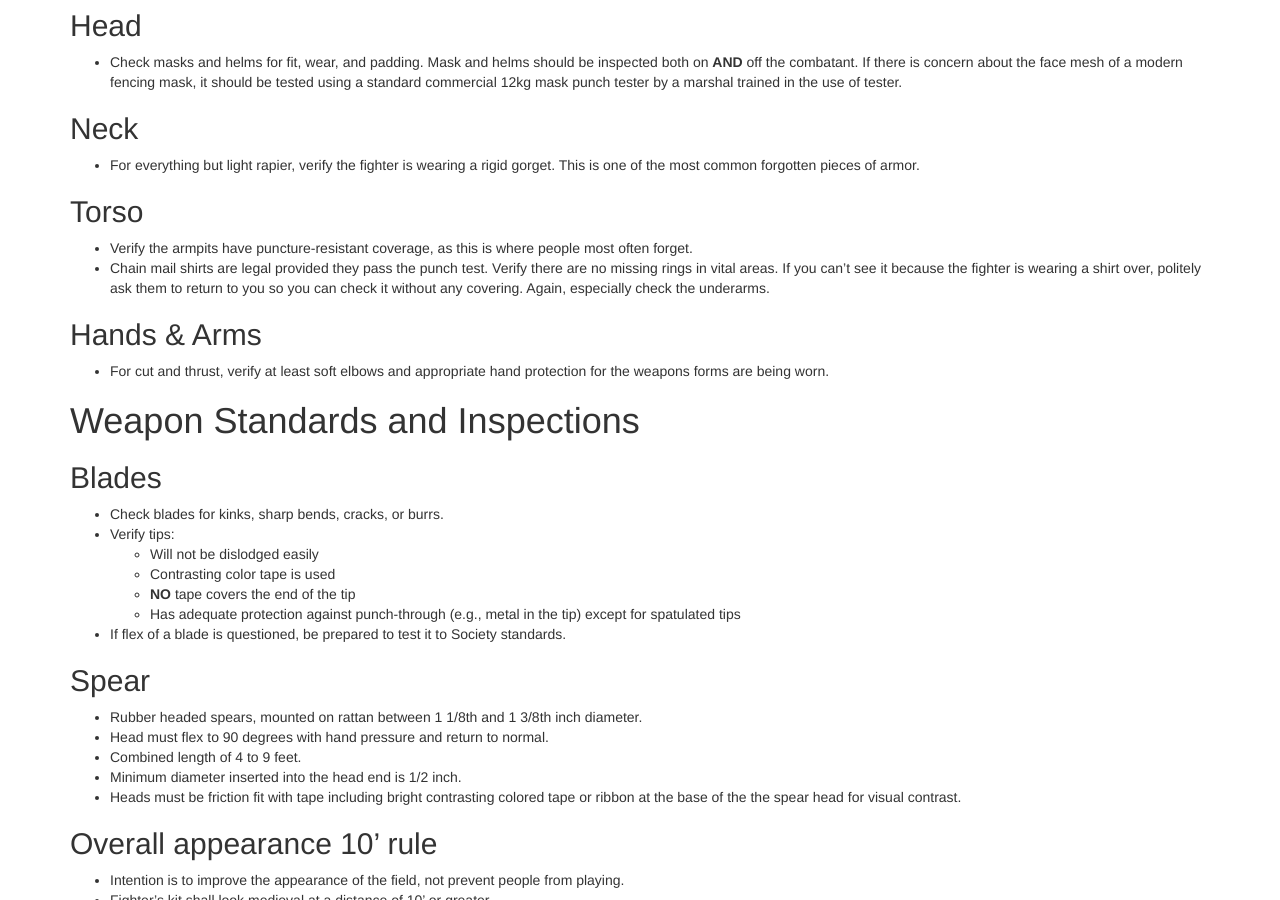
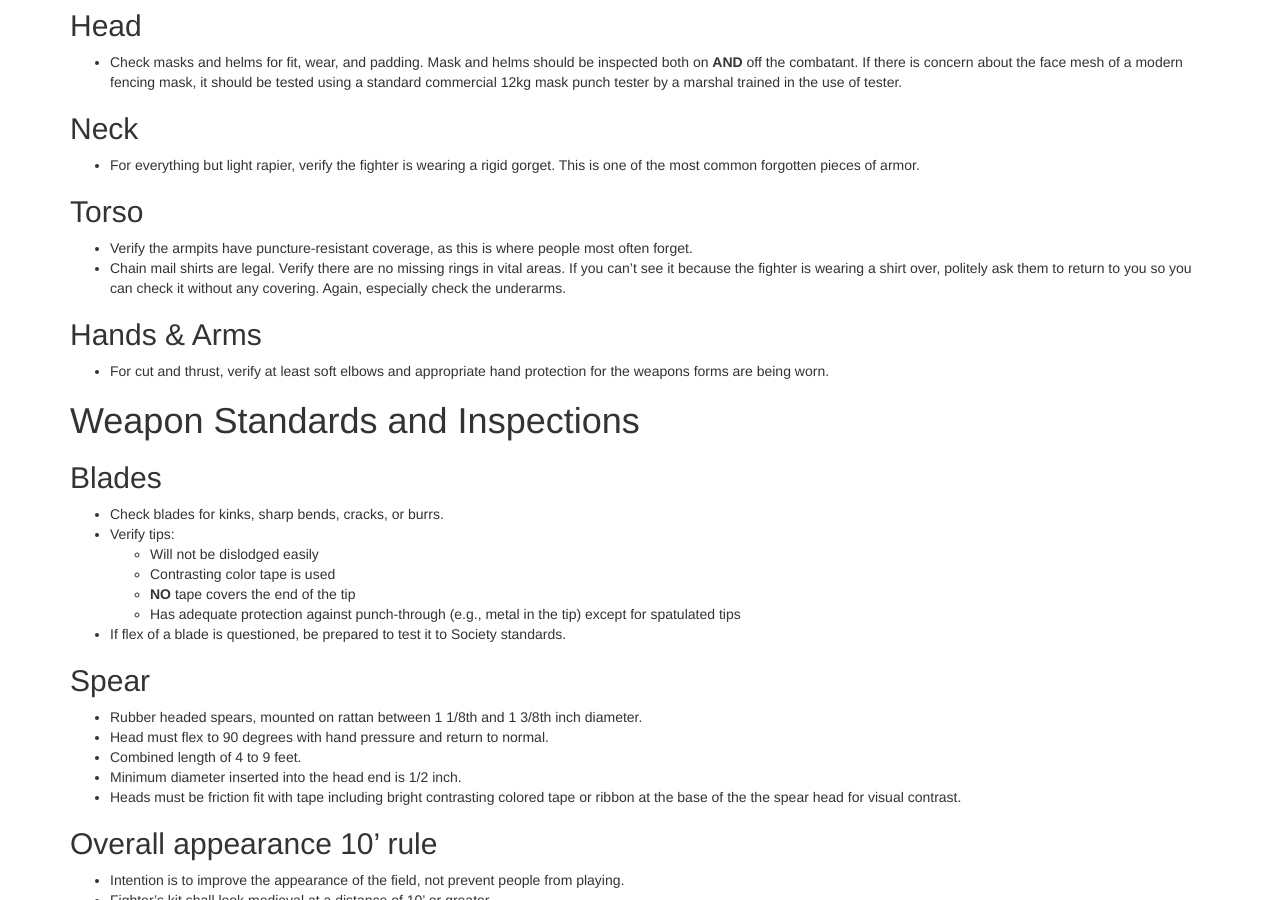
Before and after one commit to academie-de-espee/earl-marshal, a Jekyll site: the page built from training/rapier-marshal.md, in a window 1280 px wide and 900 px high, scrolled down 1766 px. Built offline with Jekyll 4.4.1, drawn with Linux system fonts in a browser that asks for light colours.

Commit message:
Rapier 101: removing punch test requirement from chain shirts

```diff
--- a/training/rapier-marshal.md
+++ b/training/rapier-marshal.md
@@ -50,7 +50,7 @@ Please send comments to the [Deputy Earl Marshal for Training](mailto:dem-traini
 
 ## Torso
 * Verify the armpits have puncture-resistant coverage, as this is where people most often forget.
-* Chain mail shirts are legal provided they pass the punch test.  Verify there are no missing rings in vital areas.  If you can't see it because the fighter is wearing a shirt over, politely ask them to return to you so you can check it without any covering.  Again, especially check the underarms.
+* Chain mail shirts are legal.  Verify there are no missing rings in vital areas.  If you can't see it because the fighter is wearing a shirt over, politely ask them to return to you so you can check it without any covering.  Again, especially check the underarms.
 
 ## Hands & Arms
 * For cut and thrust, verify at least soft elbows and appropriate hand protection for the weapons forms are being worn.
```
